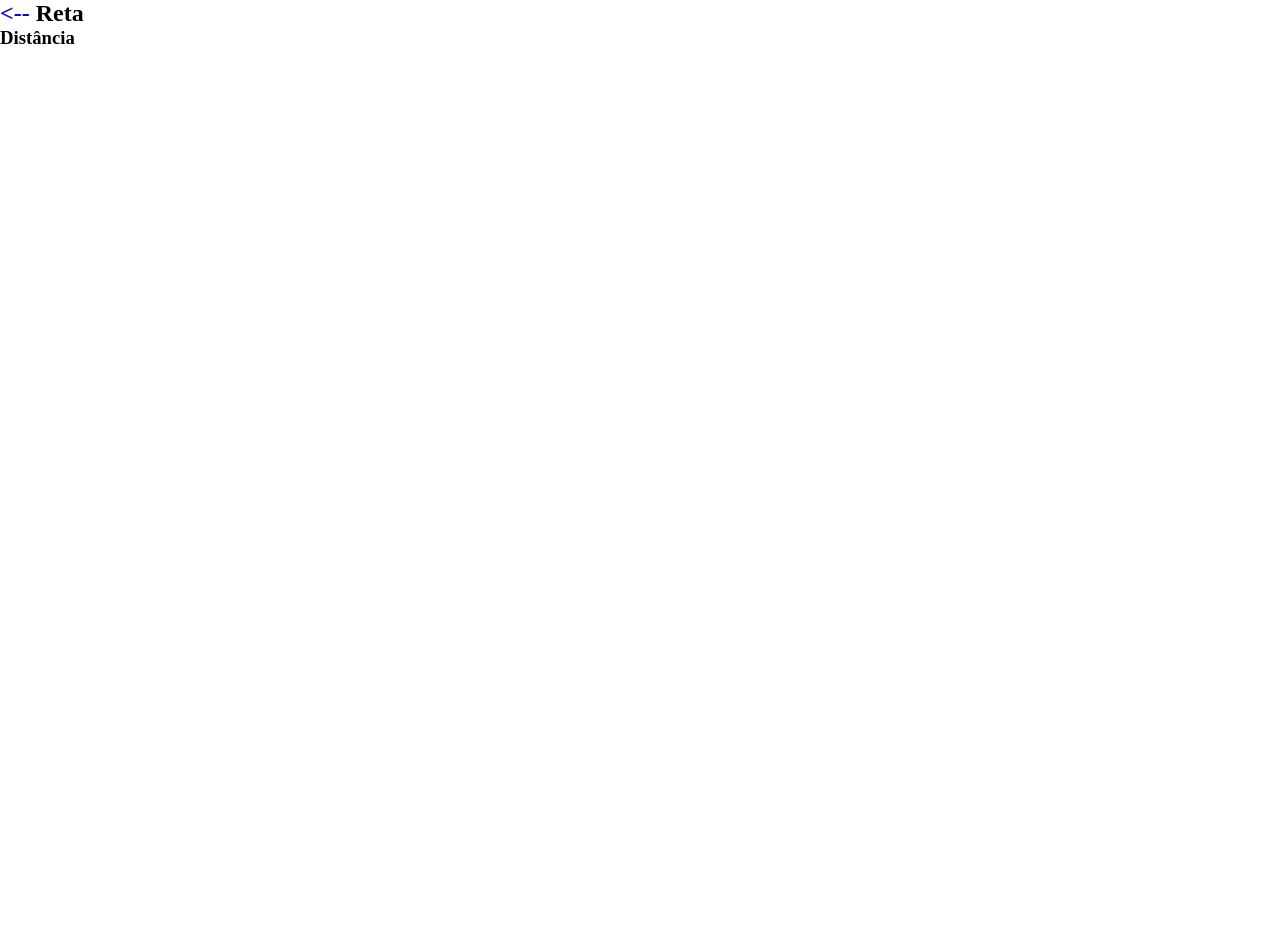
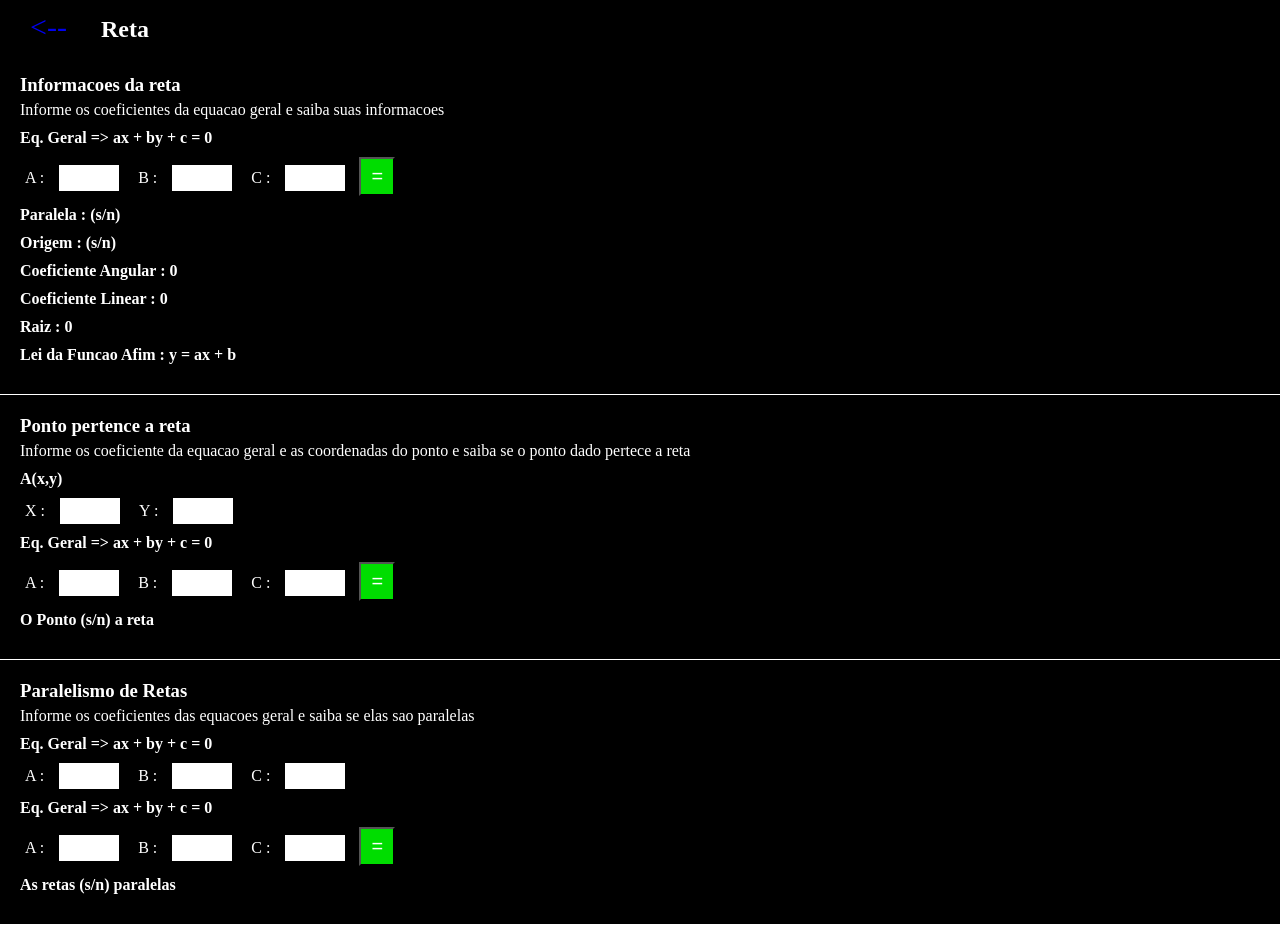
Before and after one commit to CLedsonB/XpMat, a plain HTML site: page reta.html in a window 1280 px wide. Before the commit the page ends 800 px from the top, so only its background shows below. Drawn offline with Linux system fonts and the light colour scheme.

Commit message:
Update reta.html

```diff
--- a/reta.html
+++ b/reta.html
@@ -16,13 +16,115 @@
   <link rel="stylesheet" href="root.css"/>
   <title>Reta</title>
 </head>
+<style>
+html {
+  background-color: #000;
+  color: #fff;
+}
+h2 {
+  display: inline-block;
+}
+.retorno {
+  display: inline-block;
+  margin : 10px 30px;
+  font-size: 30px;
+  font-style: bold;
+}
+.conteudo {
+  padding: 20px;
+  border-bottom: 1px solid #fff;
+}
+label {
+  display: inline-block;
+  margin: 0 5px;
+}
+input {
+  display: inline-block;
+  font-size: 16px;
+  height: 26px;
+  width: 60px;
+  margin: 0 10px;
+  border : 0;
+}
+input:focus {
+  box-shadow: 0 0 0 0;
+  outline: 0;
+  border: 2px solid #111;
+}
+h4 {
+  margin: 10px 0;
+}
+p {
+  margin: 5px 0;
+}
+button {
+  padding: 6px 10px;
+  font-size: 20px;
+  background-color: #0d0;
+  color: #fff;
+}
+</style>
 <body>
   <header>
-    <h2><a href="#"><--</a> Reta</h2>
+    <span class="retorno">
+      <a href="https://cledsonb.github.io/XpMat/"><--</a>
+    </span>
+    <h2>Reta</h2>
   </header>
   <main>
-    <div class="conteudo">
-      <h3>Distância</h3>
+    <div id="caixa1" class="conteudo">
+      <h3>Informacoes da reta</h3>
+      <p>Informe os coeficientes da equacao geral e saiba suas informacoes</p>
+
+      <h4>Eq. Geral => ax + by + c = 0</h4>
+      <label>A : </label><input type="number" id="cx1_a" class="">
+      <label>B : </label><input type="number" id="cx1_b" class="">
+      <label>C : </label><input type="number" id="cx1_c" class="">
+
+      <button id="br1">=</button>
+
+      <h4>Paralela : <span id="r1.1">(s/n)</span></h4>
+      <h4>Origem : <span id="r1.2">(s/n)</span></h4>
+      <h4>Coeficiente Angular : <span id="r1.3">0</span></h4>
+      <h4>Coeficiente Linear : <span id="r1.4">0</span></h4>
+      <h4>Raiz : <span id="r1.5">0</span></h4>
+      <h4>Lei da Funcao Afim : <span id="r1.6">y = ax + b</span></h4>
+
+    </div>
+    <div id="caixa2" class="conteudo">
+      <h3>Ponto pertence a reta</h3>
+      <p>Informe os coeficiente da equacao geral e as coordenadas do ponto e saiba se o ponto dado pertece a reta</p>
+
+      <h4>A(x,y)</h4>
+      <label>X : </label><input type="number" id="cx2_x" class="">
+      <label>Y : </label><input type="number" id="cx2_y" class="">
+
+      <h4>Eq. Geral => ax + by + c = 0</h4>
+      <label>A : </label><input type="number" id="cx2_a" class="">
+      <label>B : </label><input type="number" id="cx2_b" class="">
+      <label>C : </label><input type="number" id="cx2_c" class="">
+
+      <button id="br2">=</button>
+
+      <h4>O Ponto <span id="r2">(s/n)</span> a reta</h4>
+    </div>
+    <div id="caixa3" class="conteudo">
+      <h3>Paralelismo de Retas</h3>
+      <p>Informe os coeficientes das equacoes geral e saiba se elas sao paralelas</p>
+
+      <h4>Eq. Geral => ax + by + c = 0</h4>
+      <label>A : </label><input type="number" id="cx3_a1" class="">
+      <label>B : </label><input type="number" id="cx3_b1" class="">
+      <label>C : </label><input type="number" id="cx3_c1" class="">
+
+      <h4>Eq. Geral => ax + by + c = 0</h4>
+      <label>A : </label><input type="number" id="cx3_a2" class="">
+      <label>B : </label><input type="number" id="cx3_b2" class="">
+      <label>C : </label><input type="number" id="cx3_c2" class="">
+
+      <button id="br3">=</button>
+
+      <h4>As retas <span id="r3">(s/n)</span> paralelas</h4>
     </div>
   </main>
 </body>
```
